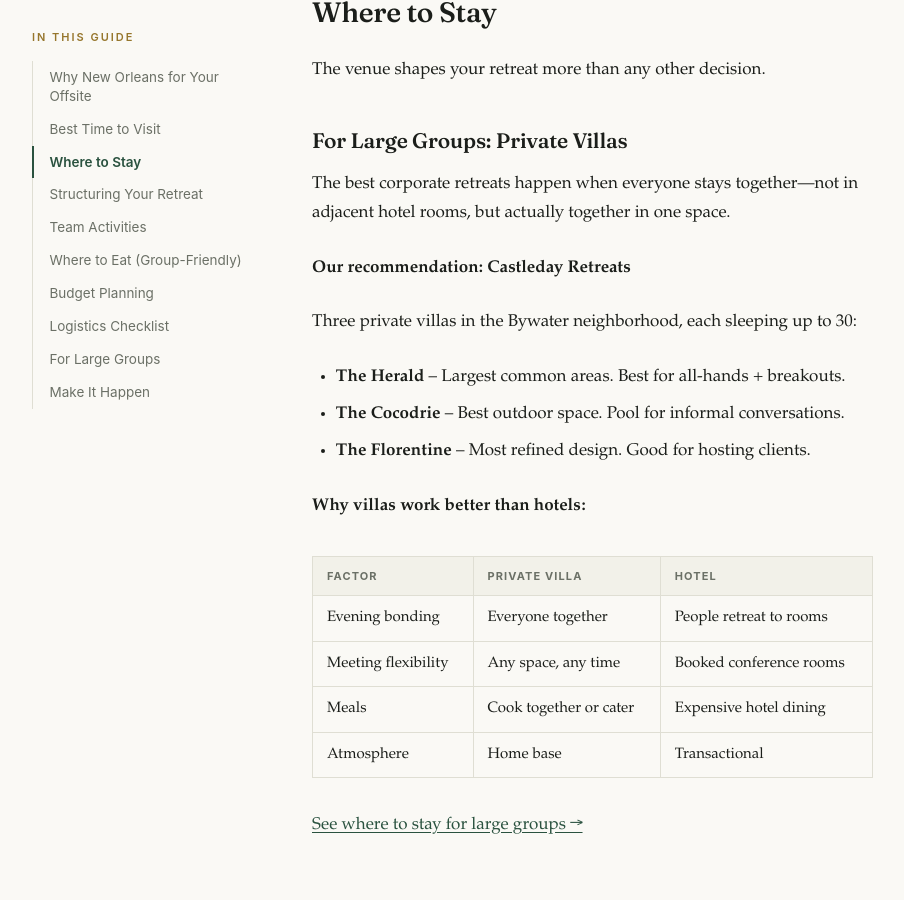
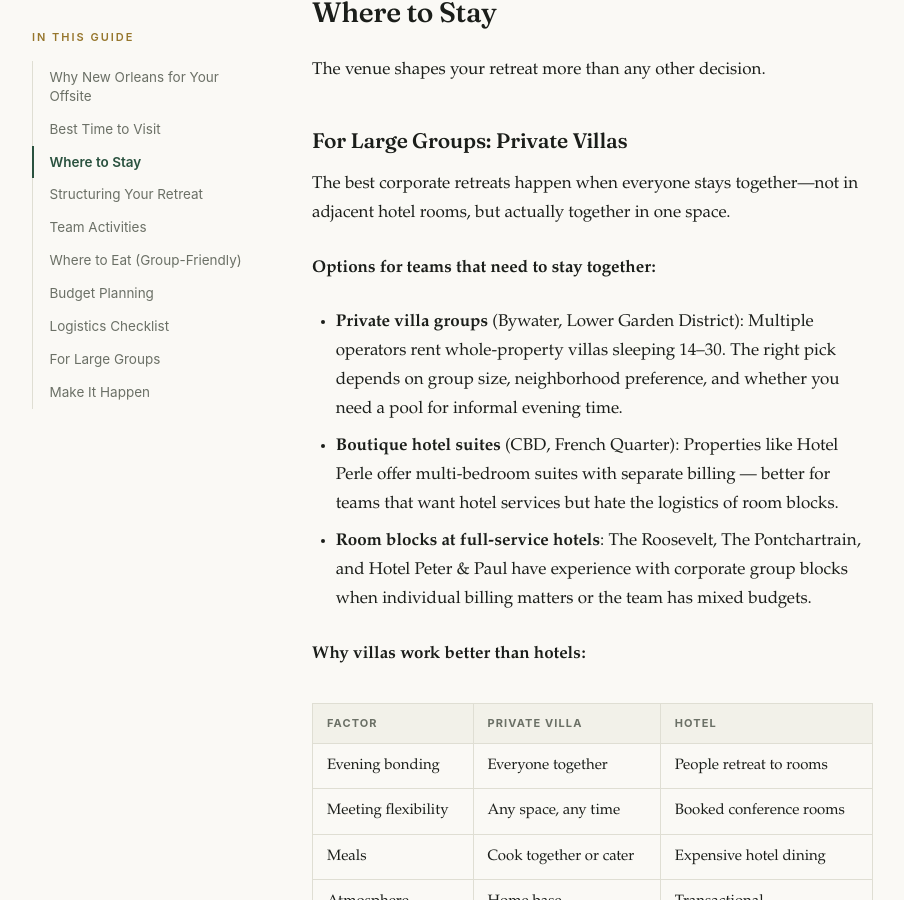
Before and after one commit to sjworth-dev/nola-group-travel, a Jekyll site: the page built from _guides/corporate-retreat.md, in a window 1280 px wide and 900 px high, scrolled down 1779 px. Shown: the whole window, without its empty margins (70-974 px from the left). Built offline with Jekyll 4.4.1, drawn with Linux system fonts in a browser that asks for light colours; some of the changed text lies outside the part shown.

Commit message:
expand: corporate-retreat.md — fix booking lead time, balance accommodation section
Fixed "Book accommodations 2-3 months ahead" to the standard 6+ months
line per site policy. Replaced "Our recommendation: Castleday Retreats"
single-property pitch with a balanced accommodation landscape covering
villa groups, multi-suite hotel options, and room blocks. Fixed the
"For Large Groups" section which previously named only Castleday. Bumped
date to 2026-07-09.

```diff
--- a/_guides/corporate-retreat.md
+++ b/_guides/corporate-retreat.md
@@ -43,13 +43,11 @@ The venue shapes your retreat more than any other decision.
 
 The best corporate retreats happen when everyone stays together—not in adjacent hotel rooms, but actually together in one space.
 
-**Our recommendation: Castleday Retreats**
+**Options for teams that need to stay together:**
 
-Three private villas in the Bywater neighborhood, each sleeping up to 30:
-
-- **The Herald** – Largest common areas. Best for all-hands + breakouts.
-- **The Cocodrie** – Best outdoor space. Pool for informal conversations.
-- **The Florentine** – Most refined design. Good for hosting clients.
+- **Private villa groups** (Bywater, Lower Garden District): Multiple operators rent whole-property villas sleeping 14–30. The right pick depends on group size, neighborhood preference, and whether you need a pool for informal evening time.
+- **Boutique hotel suites** (CBD, French Quarter): Properties like Hotel Perle offer multi-bedroom suites with separate billing — better for teams that want hotel services but hate the logistics of room blocks.
+- **Room blocks at full-service hotels**: The Roosevelt, The Pontchartrain, and Hotel Peter & Paul have experience with corporate group blocks when individual billing matters or the team has mixed budgets.
 
 **Why villas work better than hotels:**
 
@@ -164,7 +162,7 @@ The [private chef vs. villa cooking guide](/guides/nola-group-private-chef-vs-vi
 
 ## Logistics Checklist
 
-- Book accommodations 2-3 months ahead
+- Book accommodations 6+ months out for the largest selection
 - Make dinner reservations 3-4 weeks ahead — large groups need private rooms or dedicated sections; see the [large group seating strategy guide](/guides/nola-group-large-group-seating-strategy-guide/) for what to ask when you call
 - Confirm WiFi speed at venue
 - Arrange airport transfers — for teams of 12+, a pre-arranged van beats coordinating 4 rideshares at MSY; the [rideshare and ground transport guide](/guides/nola-group-ride-share-master-guide/) covers the decision
@@ -174,13 +172,9 @@ The [private chef vs. villa cooking guide](/guides/nola-group-private-chef-vs-vi
 
 ## For Large Groups
 
-If your team is large groups, your options narrow significantly. Most rentals cap at 10 guests.
+When the headcount goes above fifteen, your options narrow significantly. Most vacation rentals cap at eight to ten guests, and most hotels aren't set up for a team that wants to share space rather than just adjacent rooms.
 
-Castleday Retreats is purpose-built for this exact range:
-- Three villas, each sleeping up to 30
-- Private pools for informal time
-- Full kitchens for team meals
-- Single invoice, W-9 available
+The properties built for this range — whole-villa rentals in the Bywater and Lower Garden District, multi-suite hotel options in the CBD — are worth researching specifically. Look for: private pool access for informal evening time, full kitchens if you want any meals at the house, and the ability to issue a single invoice (a real consideration for teams running through finance).
 
 [See where to stay for large groups →](/where-to-stay/)
 
```
Also changed, not shown: other parts of _guides/corporate-retreat.md (+1 -1 lines).
